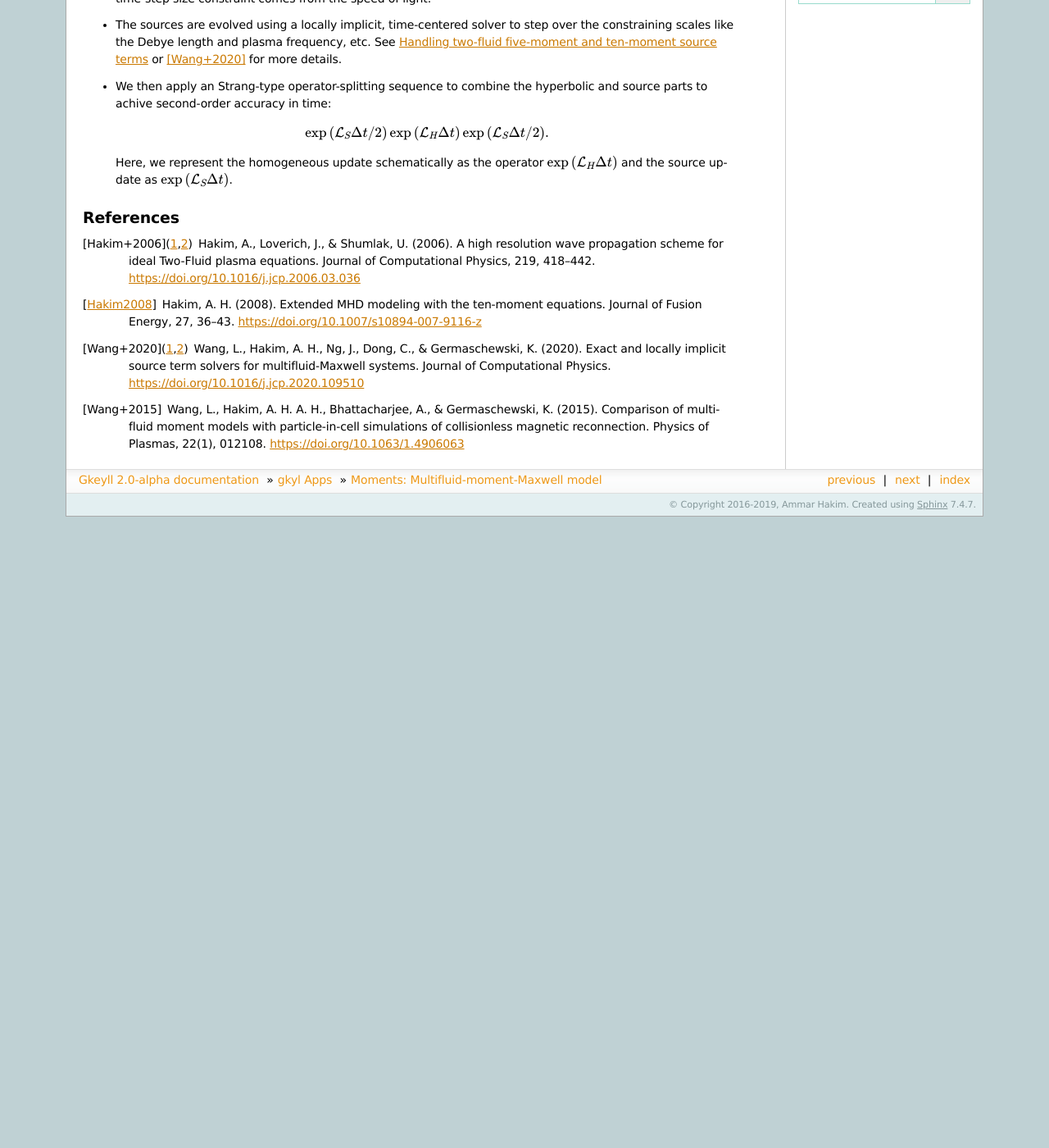
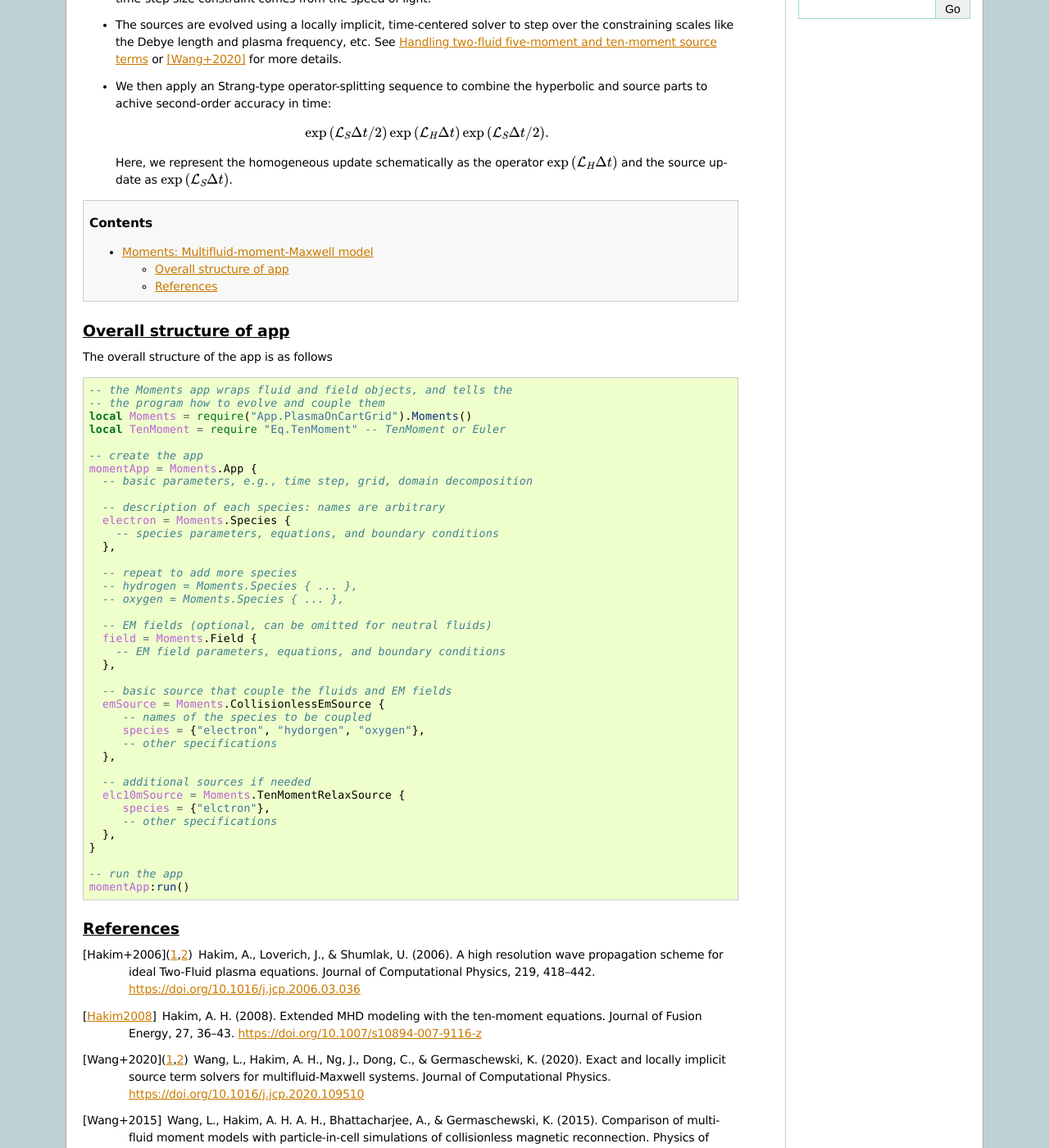
Before and after one commit to ammarhakim/gkyl-doc, a Sphinx documentation site: the page built from source/gkyl/App/Moment/Moments.rst, in a window 1280 px wide and 1400 px high, scrolled down 439 px. Shown: the whole window at 82% size. Built offline with Sphinx 7.4.7, drawn with Linux system fonts in a browser that asks for light colours; pages that are not in the unit, such as notebooks, are missing from menus; before the commit the page ends 1069 px from its top, so only the background shows below that; some of the changed text lies outside the part shown.

Commit message:
Fluid app: overall structure

```diff
--- a/source/gkyl/App/Moment/Moments.rst
+++ b/source/gkyl/App/Moment/Moments.rst
@@ -30,6 +30,54 @@ This App solves the hyperbolic and source parts parts of the coupled system sepa
 
   Here, we represent the homogeneous update schematically as the operator :math:`\exp\left(\mathcal{L}_{H}\Delta t\right)` and the source update as :math:`\exp\left(\mathcal{L}_{S}\Delta t\right)`.
 
+.. contents::
+
+Overall structure of app
+------------------------
+
+The overall structure of the app is as follows
+
+.. code-block:: lua
+
+  -- the Moments app wraps fluid and field objects, and tells the
+  -- the program how to evolve and couple them
+  local Moments = require("App.PlasmaOnCartGrid").Moments()
+  local TenMoment = require "Eq.TenMoment" -- TenMoment or Euler
+
+  -- create the app
+  momentApp = Moments.App {
+    -- basic parameters, e.g., time step, grid, domain decomposition
+
+    -- description of each species: names are arbitrary
+    electron = Moments.Species {
+      -- species parameters, equations, and boundary conditions
+    },
+
+    -- repeat to add more species
+    -- hydrogen = Moments.Species { ... },
+    -- oxygen = Moments.Species { ... },
+
+    -- EM fields (optional, can be omitted for neutral fluids)
+    field = Moments.Field {
+      -- EM field parameters, equations, and boundary conditions
+    },
+
+    -- basic source that couple the fluids and EM fields
+    emSource = Moments.CollisionlessEmSource {
+       -- names of the species to be coupled
+       species = {"electron", "hydorgen", "oxygen"},
+       -- other specifications
+    },
+
+    -- additional sources if needed
+    elc10mSource = Moments.TenMomentRelaxSource {
+       species = {"elctron"},
+       -- other specifications
+    },
+  }
+
+  -- run the app
+  momentApp:run()
 
 
 References
```
